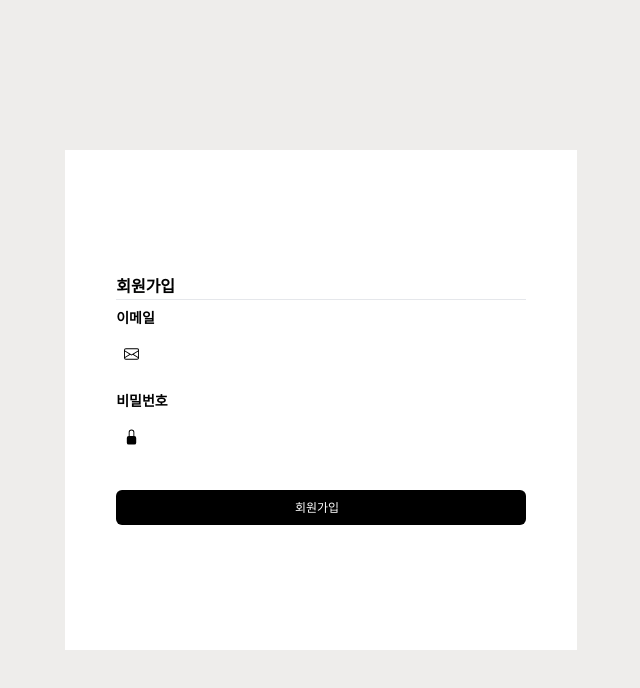
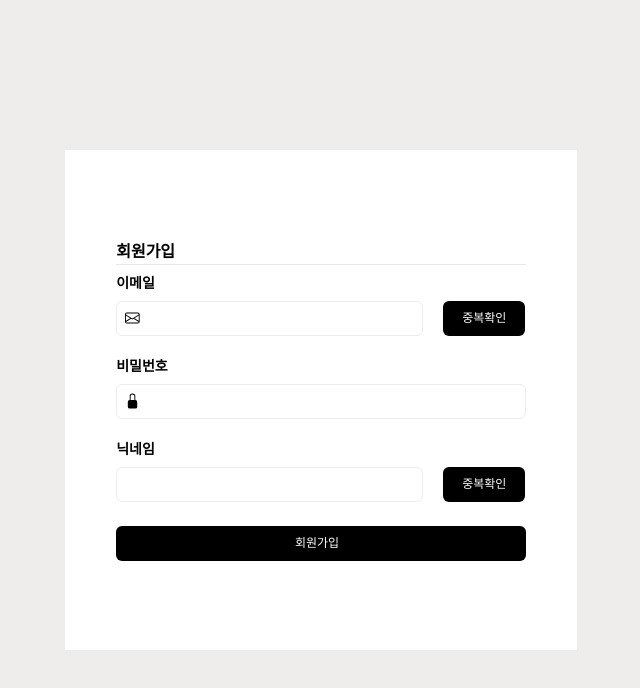
Before and after one commit to kimchoker/Momentia, a Next.js app: page /signup in a window 1280 px wide. Shown: the top 688 px of the page, without its empty margins (319-959 px from the left). Built offline with nearby package versions, Linux system fonts and the light colour scheme; no server answers; a web font is replaced by a local one.

Commit message:
1. 파이어베이스 나눠져 있던 파일 병합 2. 파이어베이스 이메일, 닉네임 중복확인 구현중 3. 파이어베이스 로그인 구현중

```diff
--- a/sample.tsx
+++ /dev/null
@@ -1 +0,0 @@
-<li className={`cursor-pointer ${ pathname === item.path ? "text-blue-500" : "text-[#595959] hover:text-blue-500" } font-medium`} onClick={() => navigateTo(item.path)} >
--- a/src/app/signup/page.tsx
+++ b/src/app/signup/page.tsx
@@ -3,6 +3,7 @@ import React, { useState, useEffect } from "react";
 import { validateEmail, validatePassword } from "../../components/validation";
 import { BsEnvelope, BsFillLockFill } from "react-icons/bs";
 import { useRouter } from "next/navigation";
+import { signUp, checkIDExists, checkNicknameExists } from "../../firebase/firebaseApi";
 
 
 const SignUp: React.FC = () => {
@@ -12,6 +13,7 @@ const SignUp: React.FC = () => {
   const [validateID, setValidateID] = useState<boolean>(true);
   const [isIDFocused, setIsIDFocused] = useState<boolean>(false);
 
+  // 얘도 나중에 ref로 최적화 해줘야 하지 않을까
   const onChangeEmail = (event: React.ChangeEvent<HTMLInputElement>) => {
     validateEmail(event.target.value, setInputEmail, setValidateID);
   };
@@ -28,6 +30,17 @@ const SignUp: React.FC = () => {
       setIDInfoVisible(true);
     }
   }, [inputEmail, validateID]);
+
+const checkID = (id :string) => {
+  const result = checkIDExists(id);
+
+  if(result && validateID) {
+    setIDInfo("사용 가능한 아이디입니다.")
+  } else if(!result && validateID) {
+    setIDInfo("이미 존재하는 아이디입니다")
+  }
+}
+
 
   // PW 부분
   const [inputPW, setInputPW] = useState<string>("");
@@ -74,6 +87,15 @@ const SignUp: React.FC = () => {
   const router = useRouter();
 
 
+  // 닉네임 부분
+  const [inputNickname, setInputNickname] = useState<string>("");
+  const [isNicknameFocused, setIsNicknameFocused] = useState<boolean>(false);
+
+
+
+
+
+
   return (
     <div
       className="flex justify-center items-center h-screen bg-[#EEEDEB] font-nanum"
@@ -88,6 +110,7 @@ const SignUp: React.FC = () => {
             <label htmlFor="email" className="mb-2 font-bold text-sm mt-2">
               이메일
             </label>
+            <div className="flex flex-row">
               <div
                 className={`flex
                             items-center
@@ -96,6 +119,9 @@ const SignUp: React.FC = () => {
                             duration-500
                             bg-transparent
                             hover:bg-[#EEEDEB]
+                            border rounded p-2 h-9
+                            w-[75%]
+                            mr-5
                             ${
                               validateID ? "" : "border-red-500"
                             }
@@ -118,6 +144,13 @@ const SignUp: React.FC = () => {
                   className="w-full p-2 bg-transparent border-none focus:outline-none ml-2"
                 />
               </div>
+              <button className="flex items-center justify-center rounded-md bg-black h-[35px] p-2 transition-all duration-300 w-[20%] hover:bg-gray-700"
+                  onClick={() => checkID(inputEmail)}
+              >
+                <p className="text-white text-xs items-center justify-center">중복확인</p>
+              </button>
+            </div>
+
             <p
               className={`mt-1 text-red-500 text-xs h-4 ${
                 IDInfoVisible ? "visible" : "invisible"
@@ -129,7 +162,7 @@ const SignUp: React.FC = () => {
               비밀번호
             </label>
             <div
-              className={`flex items-center rounded-md p-2 h-[35px] transition-colors duration-500 bg-transparent hover:bg-[#EEEDEB]
+              className={`flex items-center rounded-md p-2 h-[35px] transition-colors duration-500 bg-transparent hover:bg-[#EEEDEB] border rounded p-2 h-9
                         ${
                           validatePW ? "" : "border-red-500"
                         }
@@ -159,15 +192,52 @@ const SignUp: React.FC = () => {
             >
               {PWInfo}
             </p>
+            <label htmlFor="email" className="mb-2 font-bold text-sm">
+              닉네임
+          </label>
+          <div className="flex flex-row">
+            <div
+                className={`flex
+                            items-center
+                            rounded-md p-2 h-[35px]
+                            border rounded p-2 h-9
+                            transition-colors
+                            duration-500
+                            bg-transparent
+                            hover:bg-[#EEEDEB]
+                            mb-2
+                            w-[75%]
+                            mr-5
+                            ${
+                              isNicknameFocused
+                                ? "bg-[#EEEDEB] border-2 border-black"
+                                : "border-[#EEEDEB]"
+                            }
+                `}
+
+              >
+                <input
+                  id="id"
+                  value={inputNickname}
+                  onChange={(e)=>{setInputNickname(e.target.value)}}
+                  onFocus={()=>{setIsNicknameFocused(true)}}
+                  onBlur={()=>{setIsNicknameFocused(false)}}
+                  className="w-full p-2 bg-transparent border-none focus:outline-none ml-2"
+                />
+              </div>
+              <button className="flex items-center justify-center rounded-md bg-black h-[35px] p-2 transition-all duration-300 w-[20%] hover:bg-gray-700">
+                <p className="text-white text-xs items-center justify-center">중복확인</p>
+              </button>
+            </div>
           </div>
           <button
             disabled={buttonDisabled}
-            className={`flex items-center justify-center rounded-md bg-black h-[35px] p-2 transition-all duration-300 ${
+            className={`flex items-center justify-center rounded-md bg-black h-[35px] p-2 transition-all duration-300  ${
               buttonDisabled
                 ? "bg-[#C7C8CC] cursor-not-allowed"
                 : "hover:bg-gray-700"
             }`}
-            onClick={null}
+            onClick={() => signUp(inputEmail, inputPW, inputNickname)}
           >
             <p className="text-white text-xs mr-2">회원가입</p>
 
--- a/src/firebase/createuser.ts
+++ /dev/null
@@ -1,17 +0,0 @@
-import { getAuth, createUserWithEmailAndPassword } from "firebase/auth";
-
-const createUser = (email :string, password :string) => {
-	const auth = getAuth();
-	createUserWithEmailAndPassword(auth, email, password)
-		.then((userCredential) => {
-			const user = userCredential.user;
-		})
-		.catch((error) => {
-			const errorCode = error.code;
-			const errorMessage = error.message;
-
-		});
-}
-
-
-export default createUser;
--- a/src/firebase/firebase.ts
+++ b/src/firebase/firebase.ts
@@ -1,25 +1,22 @@
 import { initializeApp } from "firebase/app";
-import { getAnalytics, Analytics } from "firebase/analytics";
 import { getAuth, Auth } from "firebase/auth";
 import { getFirestore, Firestore, collection, CollectionReference } from "firebase/firestore";
 
 
 const firebaseConfig = {
-  apiKey: process.env.API_KEY,
-  authDomain: process.env.AUTH_DOMAIN,
-  projectId: process.env.PROJECT_ID,
-  storageBucket: process.env.STORAGE_BUCKET,
-  messagingSenderId: process.env.MESSAGING_SENDER_ID,
-  appId: process.env.APP_ID,
-  measurementId: process.env.MEASUREMENT_ID
+  apiKey: process.env.NEXT_PUBLIC_API_KEY,
+  authDomain: process.env.NEXT_PUBLIC_AUTH_DOMAIN,
+  projectId: process.env.NEXT_PUBLIC_PROJECT_ID,
+  storageBucket: process.env.NEXT_PUBLIC_STORAGE_BUCKET,
+  messagingSenderId: process.env.NEXT_PUBLIC_MESSAGING_SENDER_ID,
+  appId: process.env.NEXT_PUBLIC_APP_ID,
+  measurementId: process.env.NEXT_PUBLIC_MEASUREMENT_ID
 };
+
 
 
 const app = initializeApp(firebaseConfig);
 
-
-const analytics: Analytics = getAnalytics(app);
 export const auth: Auth = getAuth(app);
-
 export const db: Firestore = getFirestore(app);
 export const USER_COLLECTION: CollectionReference = collection(db, "User");
--- /dev/null
+++ b/src/firebase/firebaseApi.ts
@@ -0,0 +1,74 @@
+import { collection, query, where, getDocs, getFirestore, addDoc, Timestamp  } from "firebase/firestore";
+import { db } from "./firebase";
+import { getAuth, createUserWithEmailAndPassword, signInWithEmailAndPassword, UserCredential } from "firebase/auth";
+import { auth } from "./firebase"
+
+interface UserData {
+  bio: string;
+  createdAt: Timestamp;
+  email: string;
+  nickname: string;
+  password: string;
+  profileImage: string;
+  updatedAt: Timestamp;
+}
+
+// 아이디 중복확인
+const checkIDExists = async (id: string) => {
+  const usersRef = collection(db, "user");
+  const q = query(usersRef, where("email", "==", id));
+  const querySnapshot = await getDocs(q);
+
+  // true면 중복된 아이디가 존재
+  return !querySnapshot.empty;
+};
+
+// 닉네임 중복확인
+const checkNicknameExists = async (nickname: string) => {
+  const usersRef = collection(db, "user");
+  const q = query(usersRef, where("nickname", "==", nickname));
+  const querySnapshot = await getDocs(q);
+
+  // true면 중복된 닉네임이 존재
+  return !querySnapshot.empty;
+};
+
+// 회원가입
+async function signUp(email: string, password: string, nickname: string) {
+  try {
+    const userCredential = await createUserWithEmailAndPassword(auth, email, password);
+    const user = userCredential.user;
+
+    const now = Timestamp.now();
+
+    const userData: UserData = {
+      bio: "",
+      createdAt: now,
+      email: email,
+      nickname: nickname,
+      password: password,
+      profileImage: "",
+      updatedAt: now,
+    };
+
+    // Firestore에 사용자 데이터 저장 (문서 ID 자동 생성)
+    const docRef = await addDoc(collection(db, "user"), userData);
+
+    console.log("DB에 회원정보 저장 성공:", docRef.id);
+  } catch (error) {
+    console.error("DB에 회원정보 저장 실패:", error);
+  }
+}
+
+// 로그인
+const login = async (email: string, password: string): Promise<UserCredential> => {
+  try {
+    const userCredential = await signInWithEmailAndPassword(auth, email, password);
+    return userCredential;
+  } catch (error) {
+    throw new Error(error.message);
+  }
+};
+
+
+export { checkNicknameExists, signUp, checkIDExists };
--- a/src/firebase/getdatabase.ts
+++ /dev/null
@@ -1,14 +0,0 @@
-import { getDatabase, ref, set } from "firebase/database";
-// 데이터베이스를 불러오기
-
-const writeUserData = (userId :unknown, name :string, email :string, imageUrl :string) =>  {
-  const db = getDatabase();
-  set(ref(db, 'users/' + userId), {
-    username: name,
-    email: email,
-    profile_picture : imageUrl
-  });
-}
-
-
-export default writeUserData
```
Lines whose indentation alone changed are shown as unchanged.
